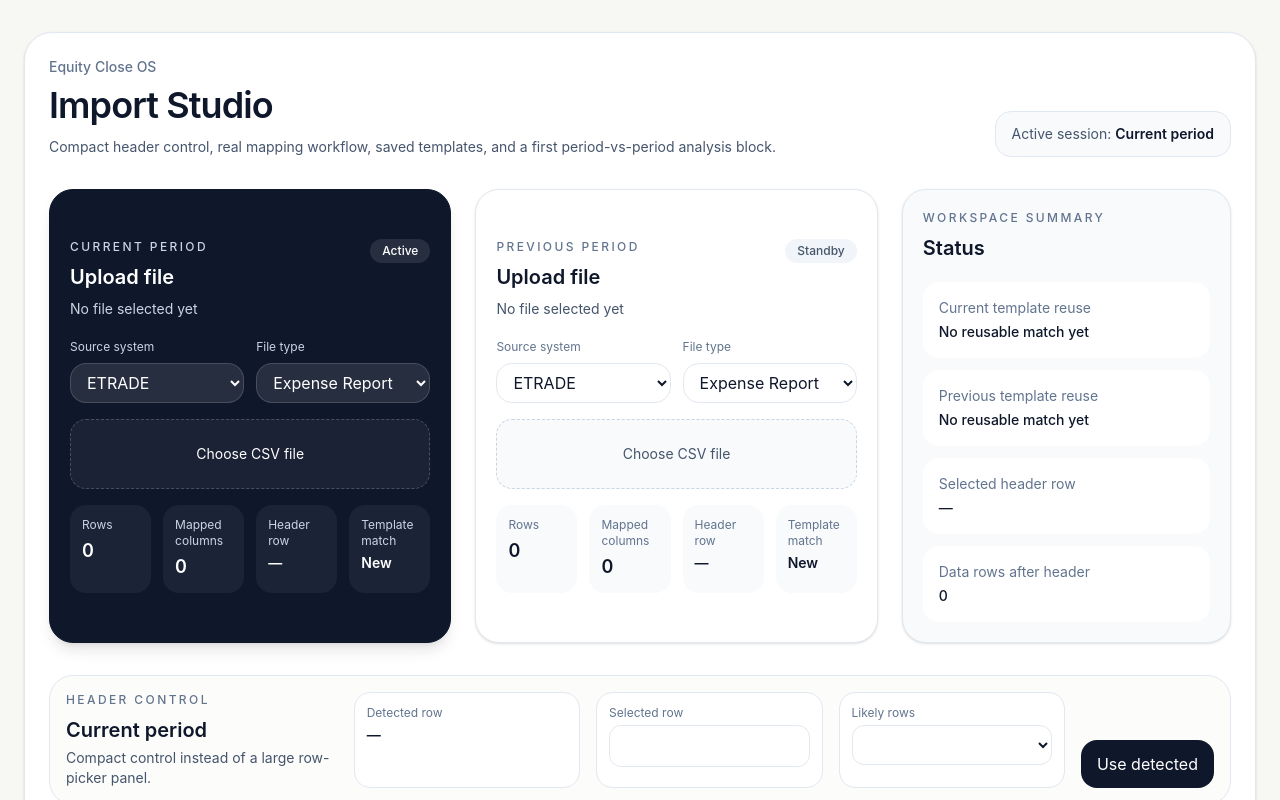
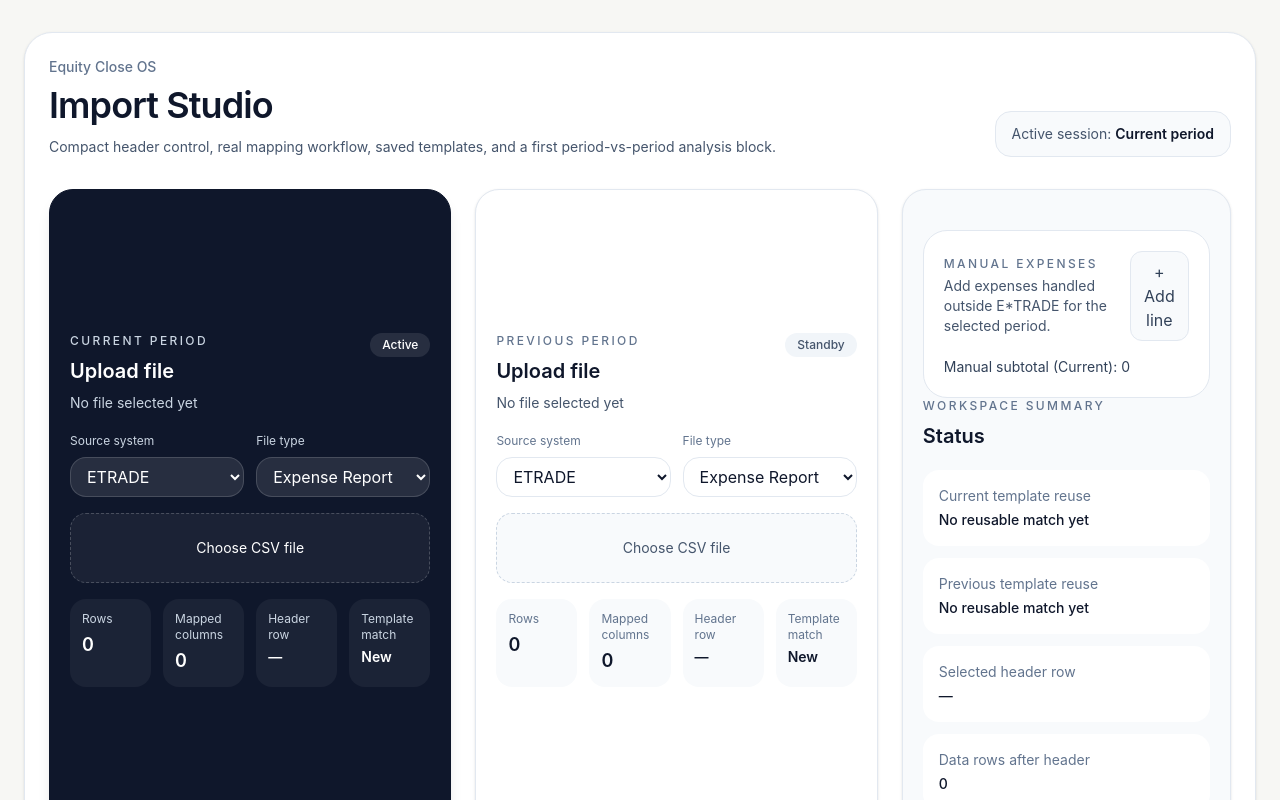
Before and after one commit to shlomi1123/Equity-V1, a Next.js app in the folder equity-close-os/: page / in a window 1280 px wide. Shown: the top 800 px of the page. Built offline with nearby package versions, Linux system fonts and the light colour scheme.

Commit message:
Add per-period manual expense lines and include them in analysis totals

```diff
--- a/equity-close-os/components/import-studio/import-studio.tsx
+++ b/equity-close-os/components/import-studio/import-studio.tsx
@@ -25,6 +25,12 @@ type MappingItem = {
   confidence: Confidence;
   ignored: boolean;
   customValue: string;
+};
+
+type ManualExpenseLine = {
+  id: string;
+  description: string;
+  amount: number;
 };
 
 type ReusableTemplate = {
@@ -54,6 +60,7 @@ type SessionCard = {
   templateSignature: string | null;
   matchedReusableTemplateId: string | null;
   templateName: string;
+  manualExpenses: ManualExpenseLine[];
 };
 
 const REUSABLE_TEMPLATE_STORAGE_KEY = "equity-close-os:mapping-profiles:v1";
@@ -183,6 +190,7 @@ const INITIAL_SESSIONS: Record<PeriodKey, SessionCard> = {
     templateSignature: null,
     matchedReusableTemplateId: null,
     templateName: "",
+    manualExpenses: [],
   },
   previous: {
     key: "previous",
@@ -1268,8 +1276,23 @@ function PeriodAnalysis({
   const manualCurrentTotal = manualCurrentAdjustments.reduce((sum, item) => sum + (Number(item.amount) || 0), 0);
   const manualPreviousTotal = manualPreviousAdjustments.reduce((sum, item) => sum + (Number(item.amount) || 0), 0);
 
-  const currentExpense = getFieldTotal(currentSession, "current_period_expense");
-  const previousExpense = getFieldTotal(previousSession, "current_period_expense");
+  const currentExpenseBase = getFieldTotal(currentSession, "current_period_expense");
+  const previousExpenseBase = getFieldTotal(previousSession, "current_period_expense");
+
+  const currentManualTotal = (currentSession.manualExpenses ?? []).reduce(
+    (sum, item) => sum + (Number(item.amount) || 0),
+    0,
+  );
+  const previousManualTotal = (previousSession.manualExpenses ?? []).reduce(
+    (sum, item) => sum + (Number(item.amount) || 0),
+    0,
+  );
+
+  const currentExpense =
+    currentExpenseBase === null ? (currentManualTotal ? currentManualTotal : null) : currentExpenseBase + currentManualTotal;
+  const previousExpense =
+    previousExpenseBase === null ? (previousManualTotal ? previousManualTotal : null) : previousExpenseBase + previousManualTotal;
+
   const currentForfeitures = getFieldTotal(currentSession, "forfeitures");
   const previousForfeitures = getFieldTotal(previousSession, "forfeitures");
 
@@ -1978,6 +2001,45 @@ export function ImportStudio() {
     }
   }, []);
 
+  function addManualExpenseLine(period: PeriodKey) {
+    setSessions((prev) => ({
+      ...prev,
+      [period]: {
+        ...prev[period],
+        manualExpenses: [
+          ...(prev[period].manualExpenses ?? []),
+          { id: crypto.randomUUID(), description: "", amount: 0 },
+        ],
+      },
+    }));
+  }
+
+  function updateManualExpenseLine(
+    period: PeriodKey,
+    id: string,
+    patch: Partial<ManualExpenseLine>,
+  ) {
+    setSessions((prev) => ({
+      ...prev,
+      [period]: {
+        ...prev[period],
+        manualExpenses: (prev[period].manualExpenses ?? []).map((item) =>
+          item.id === id ? { ...item, ...patch } : item,
+        ),
+      },
+    }));
+  }
+
+  function removeManualExpenseLine(period: PeriodKey, id: string) {
+    setSessions((prev) => ({
+      ...prev,
+      [period]: {
+        ...prev[period],
+        manualExpenses: (prev[period].manualExpenses ?? []).filter((item) => item.id !== id),
+      },
+    }));
+  }
+
   const activeSession = useMemo(() => sessions[activePeriod], [sessions, activePeriod]);
   const activeDerivedTable = useMemo(
     () => getDerivedTable(activeSession.rows, activeSession.headerRowIndex),
@@ -2257,7 +2319,62 @@ export function ImportStudio() {
               />
 
               <section className="rounded-3xl border border-slate-200 bg-slate-50 p-5 shadow-sm">
-                <p className="text-xs font-medium uppercase tracking-[0.2em] text-slate-500">Workspace summary</p>
+                      <div className="mt-5 rounded-3xl border border-slate-200 bg-white p-5">
+        <div className="flex items-center justify-between">
+          <div>
+            <p className="text-xs font-medium uppercase tracking-[0.2em] text-slate-500">Manual expenses</p>
+            <p className="mt-1 text-sm text-slate-600">
+              Add expenses handled outside E*TRADE for the selected period.
+            </p>
+          </div>
+          <button
+            type="button"
+            onClick={() => addManualExpenseLine(activePeriod)}
+            className="rounded-xl border border-slate-200 bg-slate-50 px-3 py-2 text-xs font-medium text-slate-700 hover:bg-slate-100"
+          >
+            + Add line
+          </button>
+        </div>
+
+        <div className="mt-4 space-y-2">
+          {(activeSession.manualExpenses ?? []).map((item) => (
+            <div key={item.id} className="grid grid-cols-12 gap-2">
+              <input
+                value={item.description}
+                onChange={(e) =>
+                  updateManualExpenseLine(activePeriod, item.id, { description: e.target.value })
+                }
+                placeholder="Description (e.g. Off-platform adjustment)"
+                className="col-span-8 rounded-xl border border-slate-200 px-3 py-2 text-sm"
+              />
+              <input
+                type="number"
+                value={item.amount}
+                onChange={(e) =>
+                  updateManualExpenseLine(activePeriod, item.id, { amount: Number(e.target.value) || 0 })
+                }
+                placeholder="Amount"
+                className="col-span-3 rounded-xl border border-slate-200 px-3 py-2 text-sm"
+              />
+              <button
+                type="button"
+                onClick={() => removeManualExpenseLine(activePeriod, item.id)}
+                className="col-span-1 rounded-xl border border-red-200 text-xs text-red-600 hover:bg-red-50"
+              >
+                ✕
+              </button>
+            </div>
+          ))}
+        </div>
+
+        <p className="mt-3 text-sm text-slate-700">
+          Manual subtotal ({activePeriod === "current" ? "Current" : "Previous"}):
+          {" "}
+          {formatNumber((activeSession.manualExpenses ?? []).reduce((sum, item) => sum + (Number(item.amount) || 0), 0))}
+        </p>
+      </div>
+
+<p className="text-xs font-medium uppercase tracking-[0.2em] text-slate-500">Workspace summary</p>
                 <h2 className="mt-2 text-xl font-semibold">Status</h2>
 
                 <div className="mt-5 space-y-3">
```
